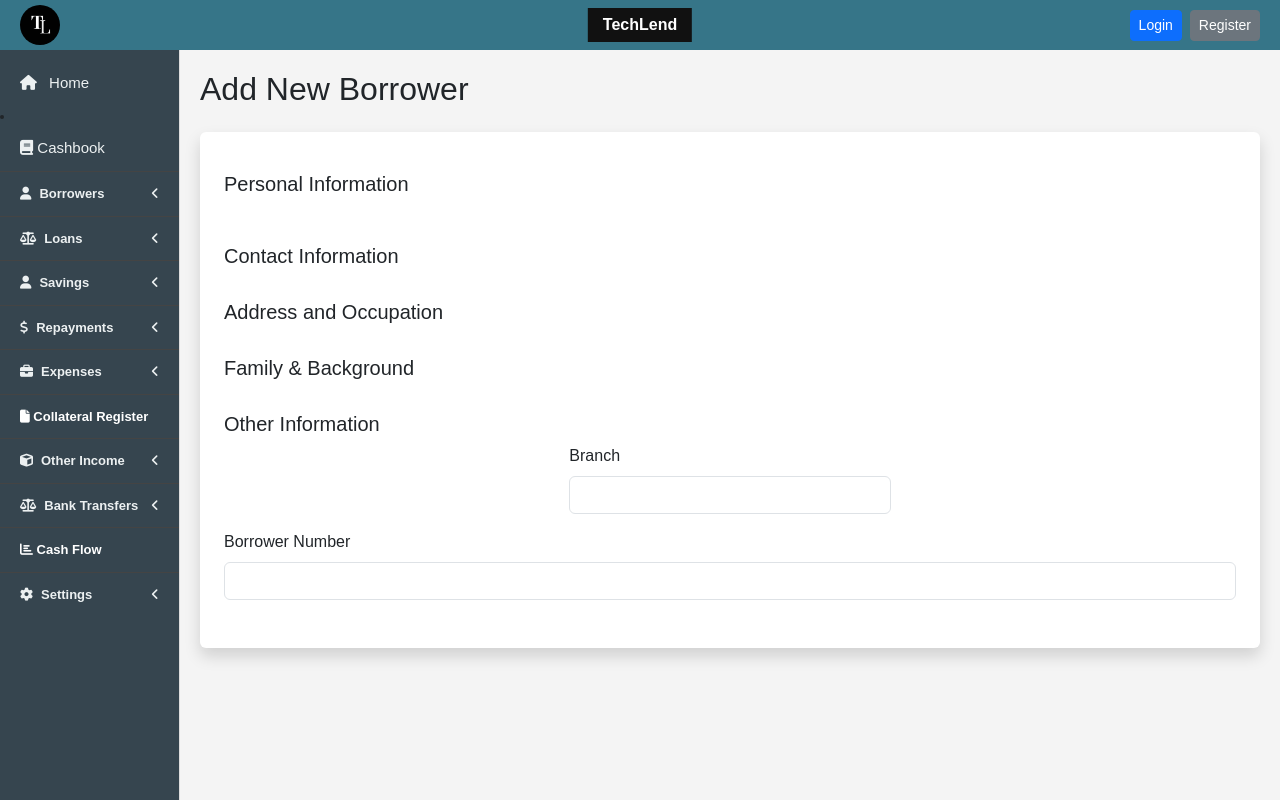
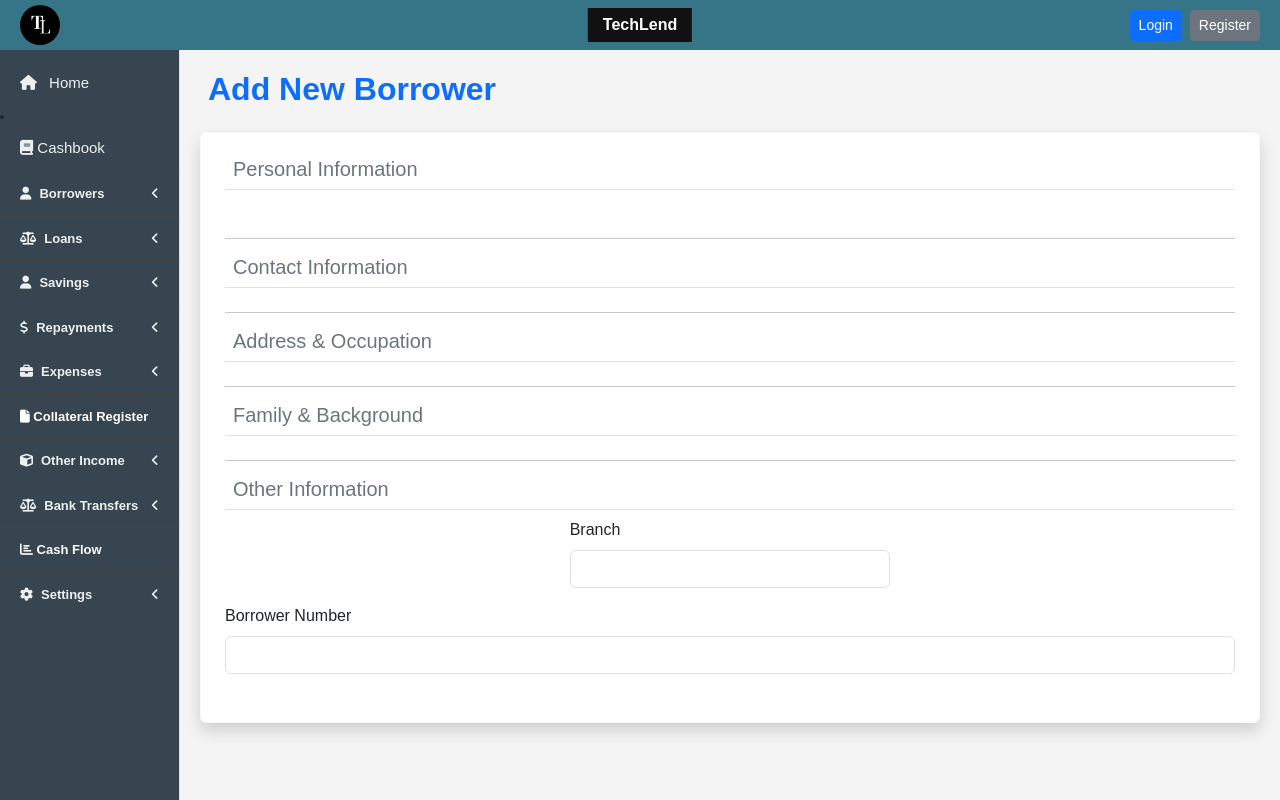
Before and after one commit to elly-techlend/techlend, a Python web app: template templates/borrowers/add_borrower.html in a window 1280 px wide. Run offline with Jinja, Linux system fonts and the light colour scheme; the template is opened without the code that fills it, so the values that code supplies are empty; some libraries are stand-ins or nearby versions.

Commit message:
Improve Add Borrower page design with section headers and layout polish

```diff
--- a/templates/borrowers/add_borrower.html
+++ b/templates/borrowers/add_borrower.html
@@ -1,14 +1,18 @@
 {% extends 'base.html' %}
 
 {% block content %}
-<h2 class="mb-4">Add New Borrower</h2>
+<h2 class="mb-4 fw-bold text-primary">
+  <i class="bi bi-person-plus-fill me-2"></i> Add New Borrower
+</h2>
 
-<form action="{{ url_for('borrowers.add_borrower') }}" method="POST" enctype="multipart/form-data" class="p-4 bg-white shadow rounded">
+<form action="{{ url_for('borrowers.add_borrower') }}" method="POST" enctype="multipart/form-data" class="p-4 bg-white shadow rounded border border-light">
   {{ form.hidden_tag() }}
 
   <!-- Personal Information -->
-  <h5 class="mt-3">Personal Information</h5>
-  <div class="row mb-3">
+  <h5 class="text-secondary border-bottom pb-2">
+    <i class="bi bi-person-badge me-2"></i> Personal Information
+  </h5>
+  <div class="row mb-3 mt-2">
     <div class="col-md-2">
       {{ form.title.label(class="form-label") }}
       {{ form.title(class="form-control") }}
@@ -38,14 +42,18 @@
     </div>
   </div>
 
-  <div class="mb-3">
+  <div class="mb-4">
     {{ form.photo.label(class="form-label") }}
     {{ form.photo(class="form-control") }}
   </div>
 
+  <hr>
+
   <!-- Contact Info -->
-  <h5 class="mt-4">Contact Information</h5>
-  <div class="row mb-3">
+  <h5 class="text-secondary border-bottom pb-2">
+    <i class="bi bi-telephone me-2"></i> Contact Information
+  </h5>
+  <div class="row mb-3 mt-2">
     <div class="col-md-6">
       {{ form.email.label(class="form-label") }}
       {{ form.email(class="form-control") }}
@@ -56,8 +64,13 @@
     </div>
   </div>
 
-<h5 class="mt-4">Address and Occupation</h5>
-<div class="row mb-3">
+  <hr>
+
+  <!-- Address and Occupation -->
+  <h5 class="text-secondary border-bottom pb-2">
+    <i class="bi bi-geo-alt me-2"></i> Address & Occupation
+  </h5>
+  <div class="row mb-3 mt-2">
     <div class="col-md-6">
       {{ form.address.label(class="form-label") }}
       {{ form.address(class="form-control") }}
@@ -68,9 +81,13 @@
     </div>
   </div>
 
+  <hr>
+
   <!-- Family Background -->
-  <h5 class="mt-4">Family & Background</h5>
-  <div class="row mb-3">
+  <h5 class="text-secondary border-bottom pb-2">
+    <i class="bi bi-people-fill me-2"></i> Family & Background
+  </h5>
+  <div class="row mb-3 mt-2">
     <div class="col-md-4">
       {{ form.marital_status.label(class="form-label") }}
       {{ form.marital_status(class="form-control") }}
@@ -85,17 +102,20 @@
     </div>
   </div>
 
-  <!-- Education, Branch, Kin -->
-  <h5 class="mt-4">Other Information</h5>
-  <div class="row mb-3">
+  <hr>
+
+  <!-- Other Information -->
+  <h5 class="text-secondary border-bottom pb-2">
+    <i class="bi bi-info-circle me-2"></i> Other Information
+  </h5>
+  <div class="row mb-3 mt-2">
     <div class="col-md-4">
       {{ form.education_level.label(class="form-label") }}
       {{ form.education_level(class="form-control") }}
     </div>
-    <!-- Hidden branch_id field -->
+
     {{ form.branch_id(type="hidden") }}
 
-    <!-- Show branch name as read-only info -->
     <div class="col-md-4">
       <label class="form-label">Branch</label>
       <input type="text" class="form-control" value="{{ active_branch_name }}" readonly>
@@ -114,14 +134,15 @@
   </div>
 
   <!-- Submit -->
-  {{ form.submit(class="btn btn-primary") }}
+  <div class="d-grid">
+    {{ form.submit(class="btn btn-primary btn-lg") }}
+  </div>
 </form>
 
-<!-- Error Debugging -->
 {% if form.errors %}
-<div class="alert alert-danger mt-3">
-  <h6>Form Errors:</h6>
-  <ul>
+<div class="alert alert-danger mt-4">
+  <h6><i class="bi bi-exclamation-triangle me-1"></i> Form Errors:</h6>
+  <ul class="mb-0">
     {% for field, errors in form.errors.items() %}
       <li><strong>{{ field }}:</strong> {{ errors[0] }}</li>
     {% endfor %}
```
Lines whose indentation alone changed are shown as unchanged.
